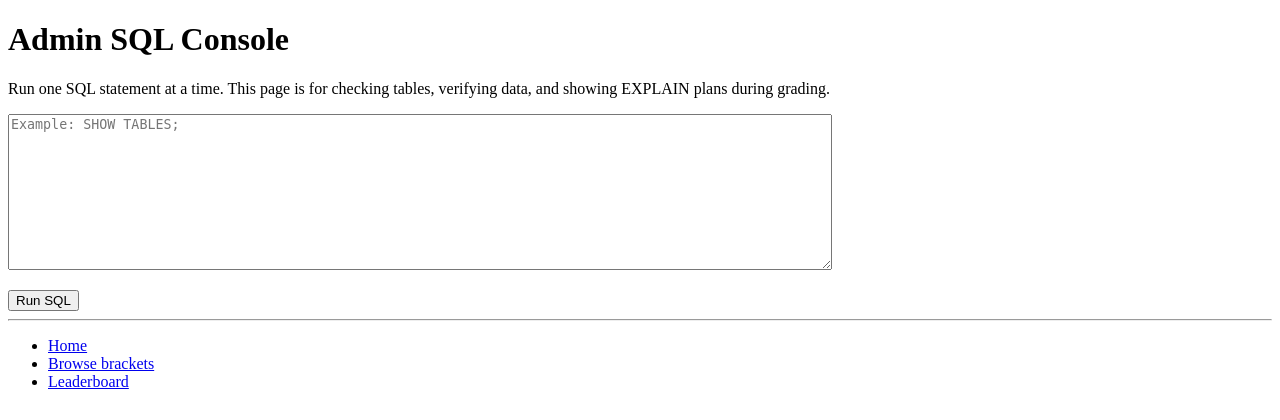
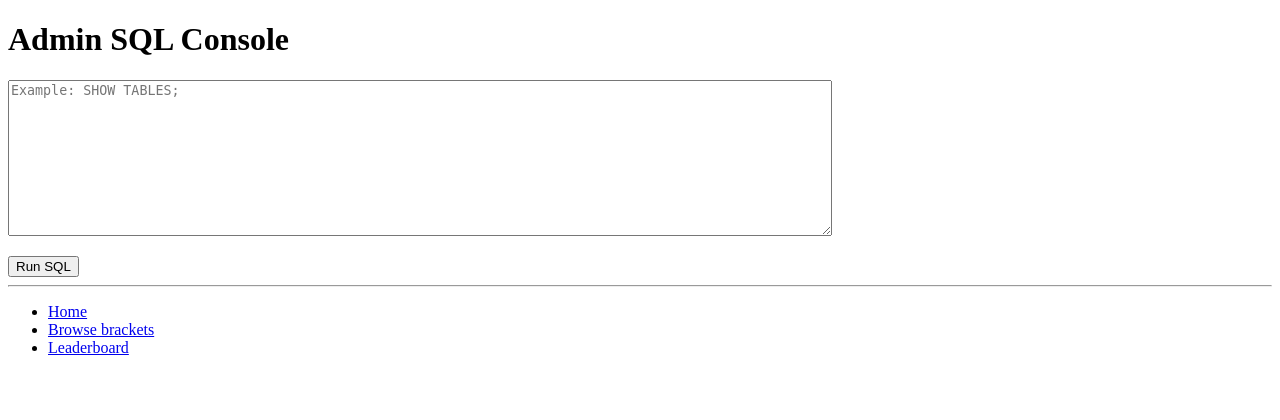
Before and after one commit to rohanyadavreal/CS460VersusProject, a Flask app: template versus_skeleton/templates/admin.html in a window 1280 px wide. Shown: the top 420 px of the page. Run offline with Flask 3, Linux system fonts and the light colour scheme; the template is opened without the code that fills it, so the values that code supplies are empty.

Commit message:
Update admin.html

```diff
--- a/versus_skeleton/templates/admin.html
+++ b/versus_skeleton/templates/admin.html
@@ -2,11 +2,6 @@
 <title>Admin SQL Console</title>
 
 <h1>Admin SQL Console</h1>
-
-<p>
-  Run one SQL statement at a time. This page is for checking
-  tables, verifying data, and showing EXPLAIN plans during grading.
-</p>
 
 <form action="/admin/sql" method="post">
   <p>
```
